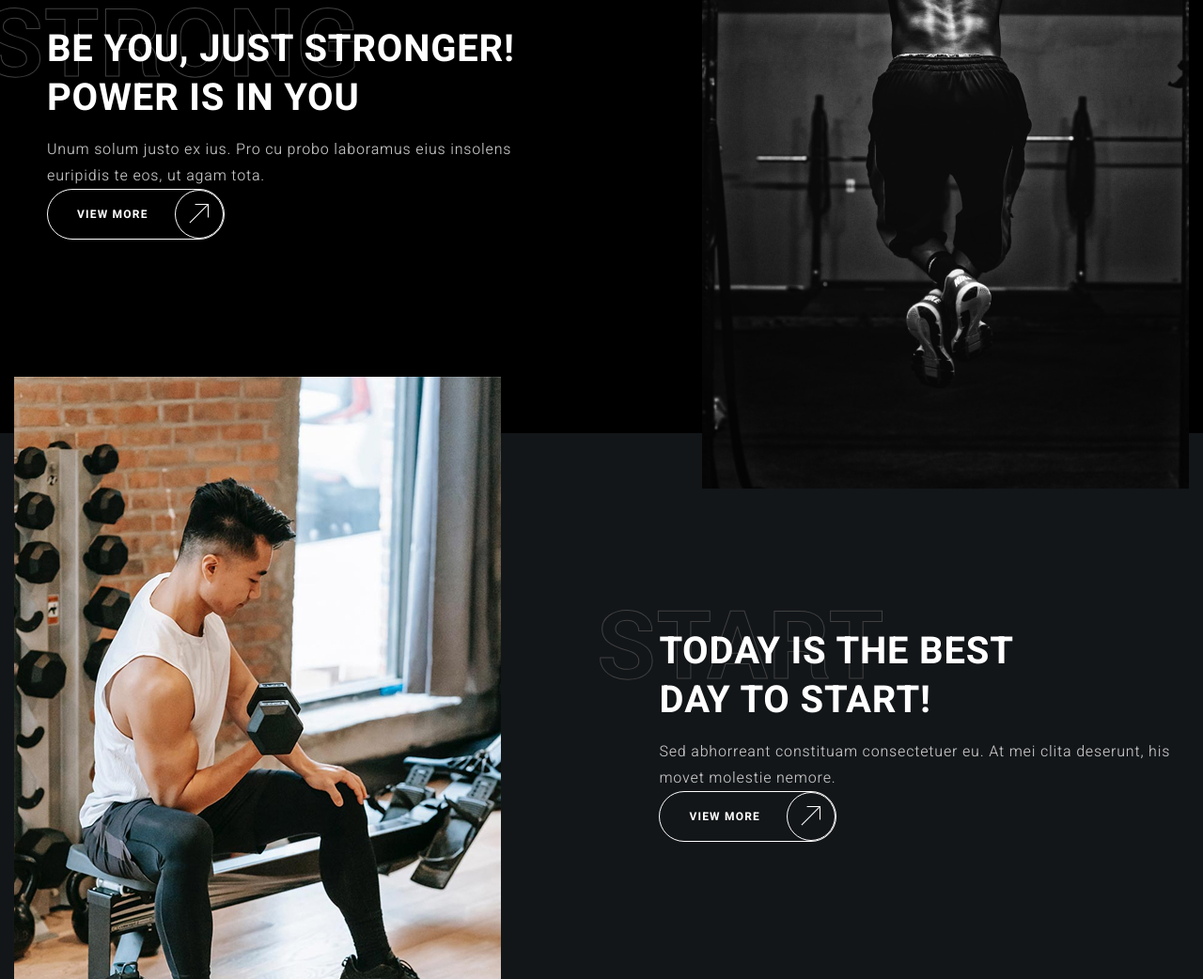
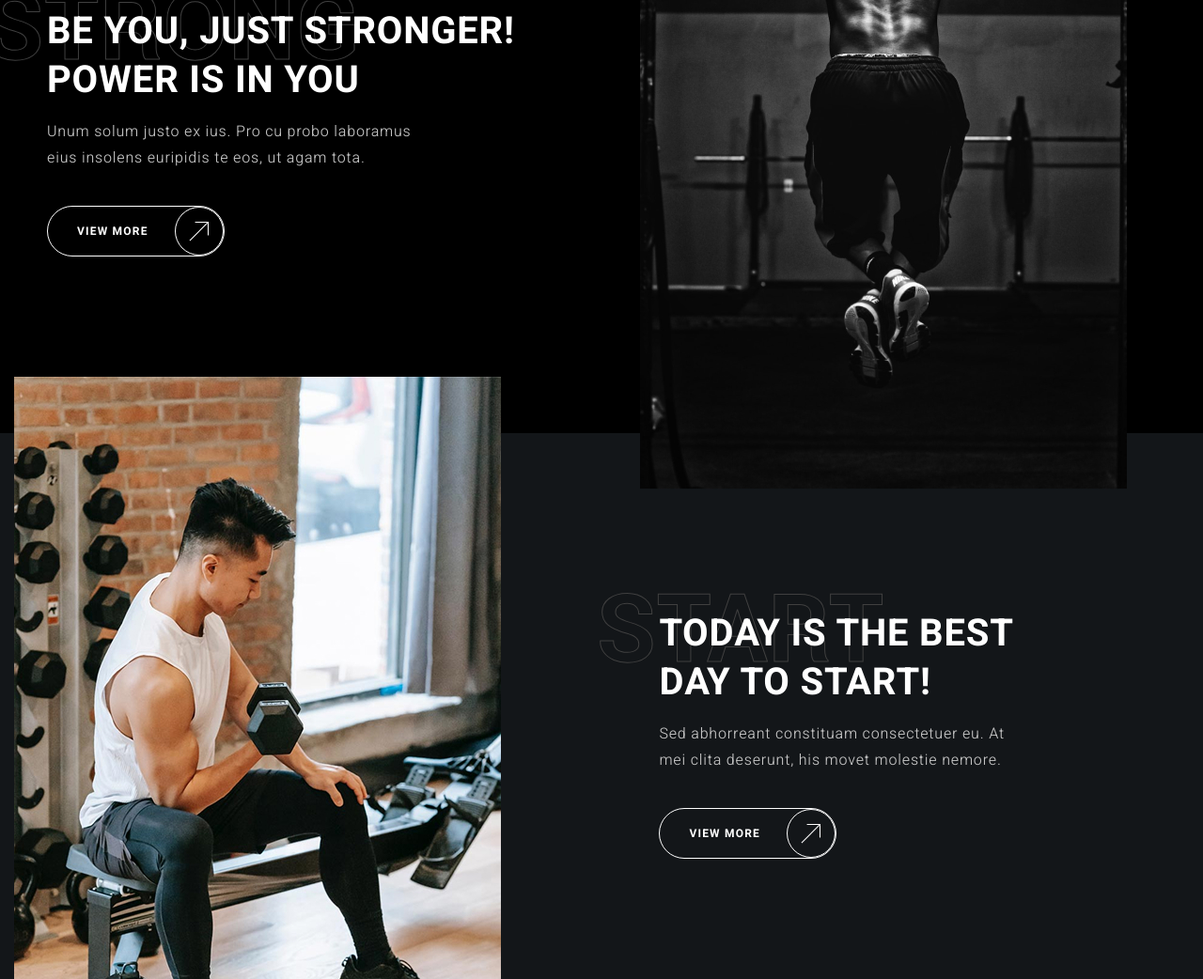
Before and after one commit to verberrynka/cropp-fitness, a website: page kropp-fitness/index.html in a window 1280 px wide. Shown: the part 980-2022 px from the top of the page at 94% size. Drawn offline with Linux system fonts and the light colour scheme.

Commit message:
fix: fix typo in motivation__card-description class name

```diff
--- a/kropp-fitness/styles.css
+++ b/kropp-fitness/styles.css
@@ -466,11 +466,11 @@ p:not([class]):not(:last-child) {
   margin-bottom: 14px;
 }
 
-.motivaton__card-description {
+.motivation__card-description {
   max-width: 400px;
 }
 
-.motivaton__card-description:not(:last-child) {
+.motivation__card-description:not(:last-child) {
   max-width: 400px;
   margin-bottom: 37px;
 }
```
